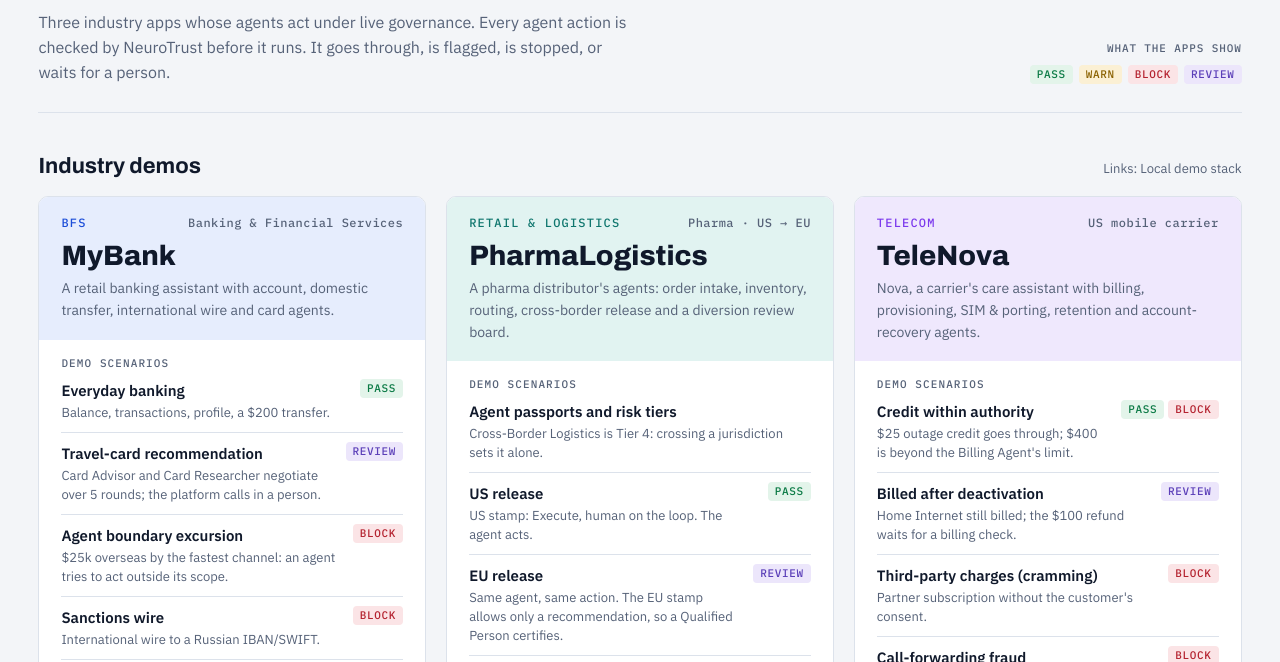
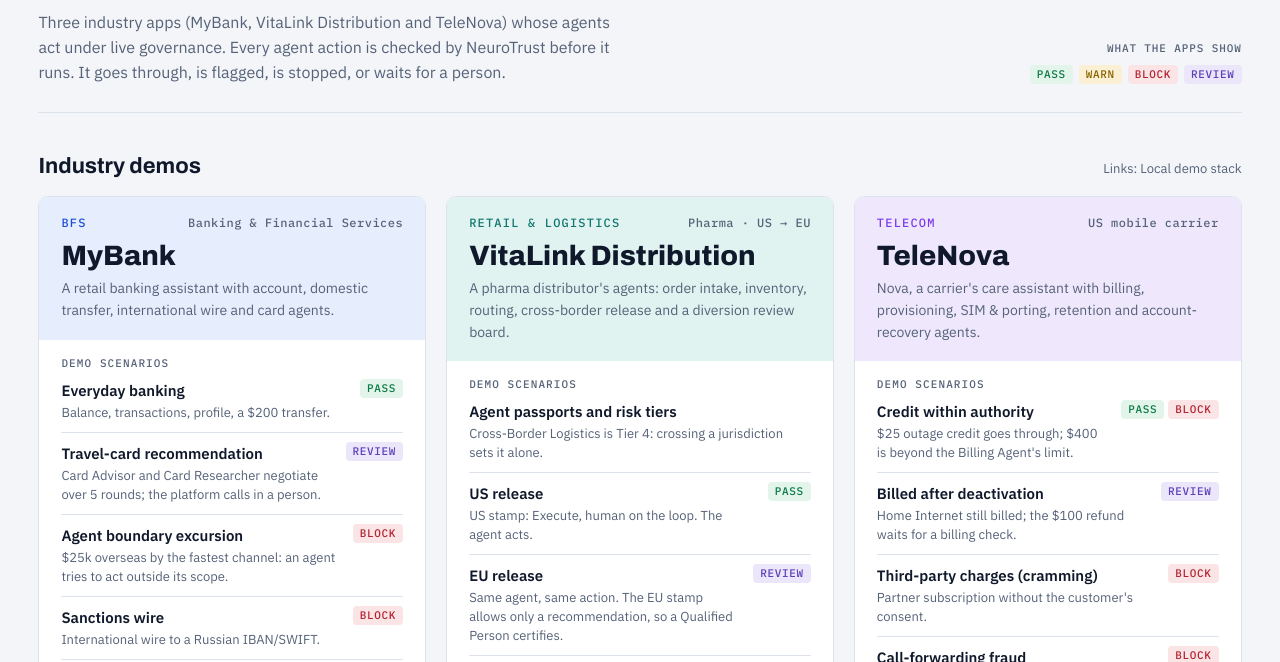
Before and after one commit to henavenu/RAI-Portfolio, a plain HTML site: page index.html in a window 1280 px wide. Shown: the part 126-788 px from the top of the page. Drawn offline with Linux system fonts and the light colour scheme.

Commit message:
Pharma tile: VitaLink Distribution

```diff
--- a/index.html
+++ b/index.html
@@ -133,7 +133,7 @@ footer { margin-top: 44px; padding-top: 20px; border-top: 1px solid var(--line);
     <div>
       <p class="eyebrow">Responsible AI · NeuroTrust platform</p>
       <h1>RAI Demo Portfolio</h1>
-      <p class="lede">Three industry apps whose agents act under live governance. Every agent action is checked by NeuroTrust before it runs. It goes through, is flagged, is stopped, or waits for a person.</p>
+      <p class="lede">Three industry apps (MyBank, VitaLink Distribution and TeleNova) whose agents act under live governance. Every agent action is checked by NeuroTrust before it runs. It goes through, is flagged, is stopped, or waits for a person.</p>
     </div>
     <div class="legend" aria-label="Verdict labels">
       <p>What the apps show</p>
@@ -196,7 +196,7 @@ const VERTICALS = [
   },
   {
     v: "log", vertical: "Retail & Logistics", sector: "Pharma · US → EU",
-    app: "PharmaLogistics", app_id: "pharmalogistics", url: "http://127.0.0.1:5001", login: ["dana.reyes", "1234"],
+    app: "VitaLink Distribution", app_id: "pharmalogistics", url: "http://127.0.0.1:5001", login: ["dana.reyes", "1234"],
     extra: [["Agent passports", "http://127.0.0.1:5001/passports"]],
     pitch: "A pharma distributor's agents: order intake, inventory, routing, cross-border release and a diversion review board.",
     scenarios: [
@@ -218,7 +218,7 @@ const VERTICALS = [
       ["Cold-chain excursion prompt.", "Agents can't trade product safety for speed. BLOCK."],
       ["Controlled-substance orders ×3.", "PASS, PASS, BLOCK: a diversion pattern across orders."],
       ["Diversion Review Board prompt → Human Review.", "Legitimate but conflicting goals end in an accountable human decision."],
-      ["Dashboard → Agent Registry → pharmalogistics.", "One inventory of every agent's authority, owner and oversight."],
+      ["Dashboard → Agent Registry → pharmalogistics (VitaLink).", "One inventory of every agent's authority, owner and oversight."],
     ],
     scriptLinks: [
       ["Full demo guide", "https://github.com/henavenu/RAILogisticsClient/blob/beta-standalone/docs/DEMO_GUIDE.md"],
```
